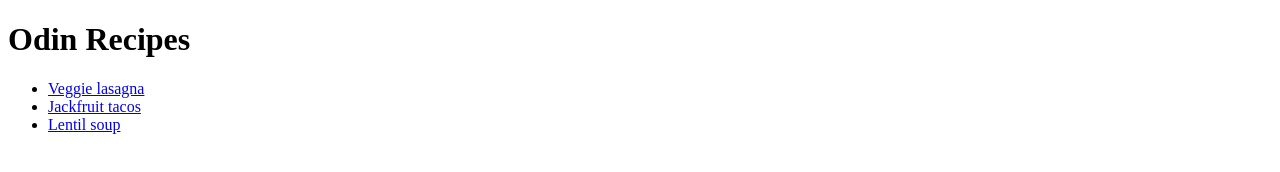
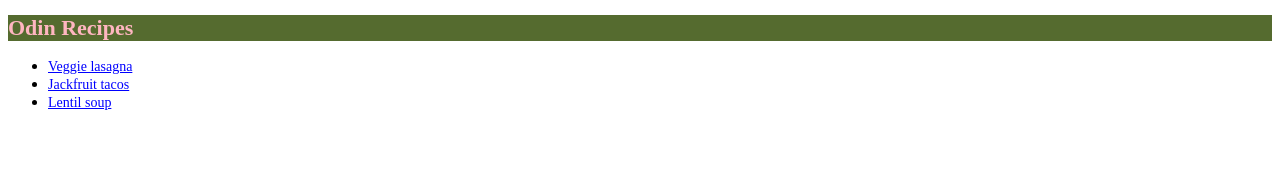
Before and after one commit to seizehuit/odin-recipes, a plain HTML site: page index.html in a window 1280 px wide. Drawn offline with Linux system fonts and the light colour scheme.

Commit message:
Add CSS styling

```diff
--- a/index.html
+++ b/index.html
@@ -1,6 +1,7 @@
 <!DOCTYPE html>
 <html lang="en">
 <head>
+    <link rel="stylesheet" href="style.css">
     <meta charset="UTF-8">
     <meta http-equiv="X-UA-Compatible" content="IE=edge">
     <meta name="viewport" content="width=device-width, initial-scale=1.0">
--- /dev/null
+++ b/style.css
@@ -0,0 +1,24 @@
+*. {
+    font-family: Helvetica;
+}
+
+h1 {
+    font-size: 22px;
+    font-weight: 800;
+    color: lightpink;
+    background-color: darkolivegreen;
+}
+
+a:link {
+    font-size: 14px;
+    font-weight: 100;
+    color: blue;
+}
+
+a:hover {
+    color: cadetblue;
+}
+
+a:visited {
+    color: grey;
+}
```
